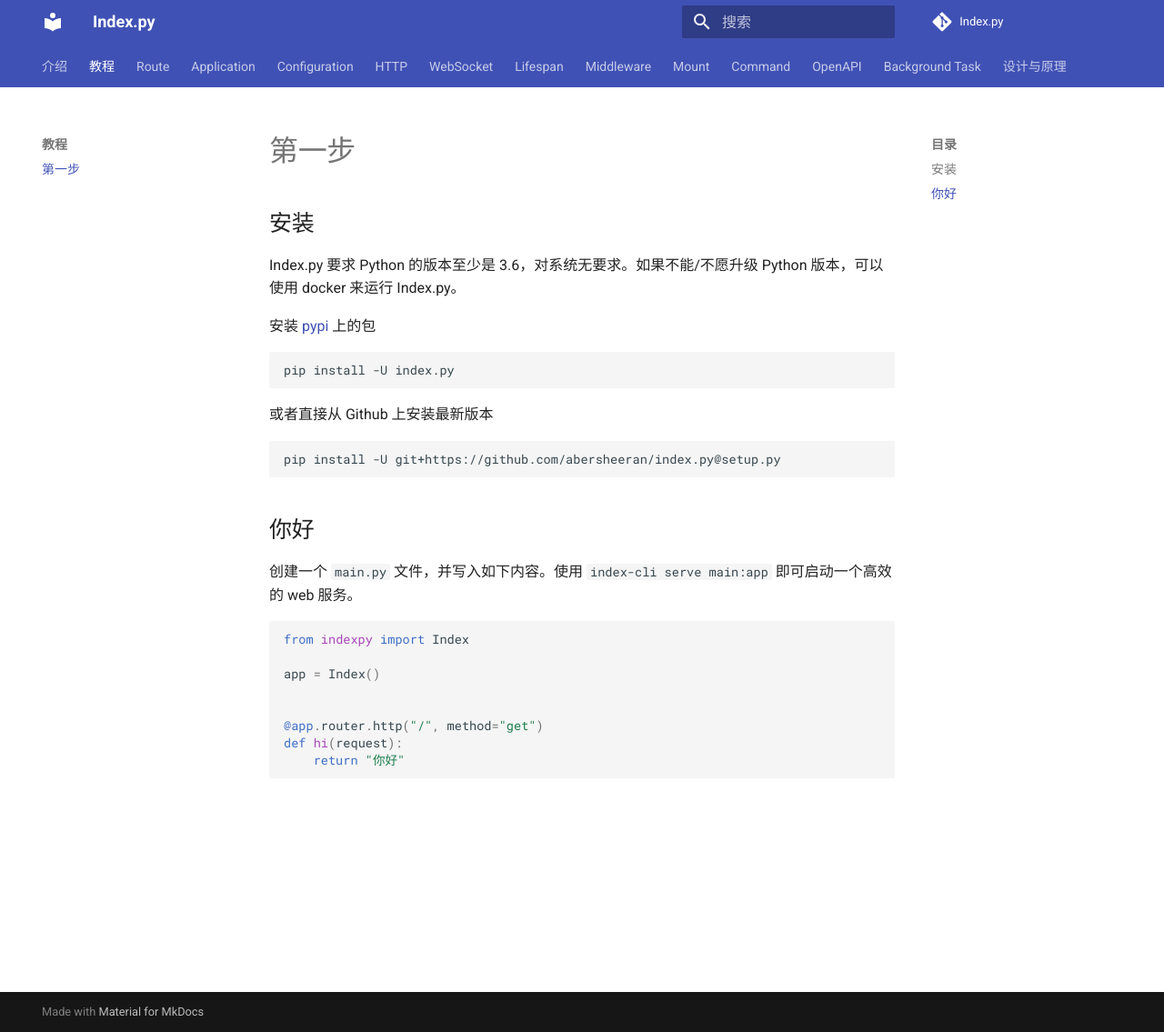
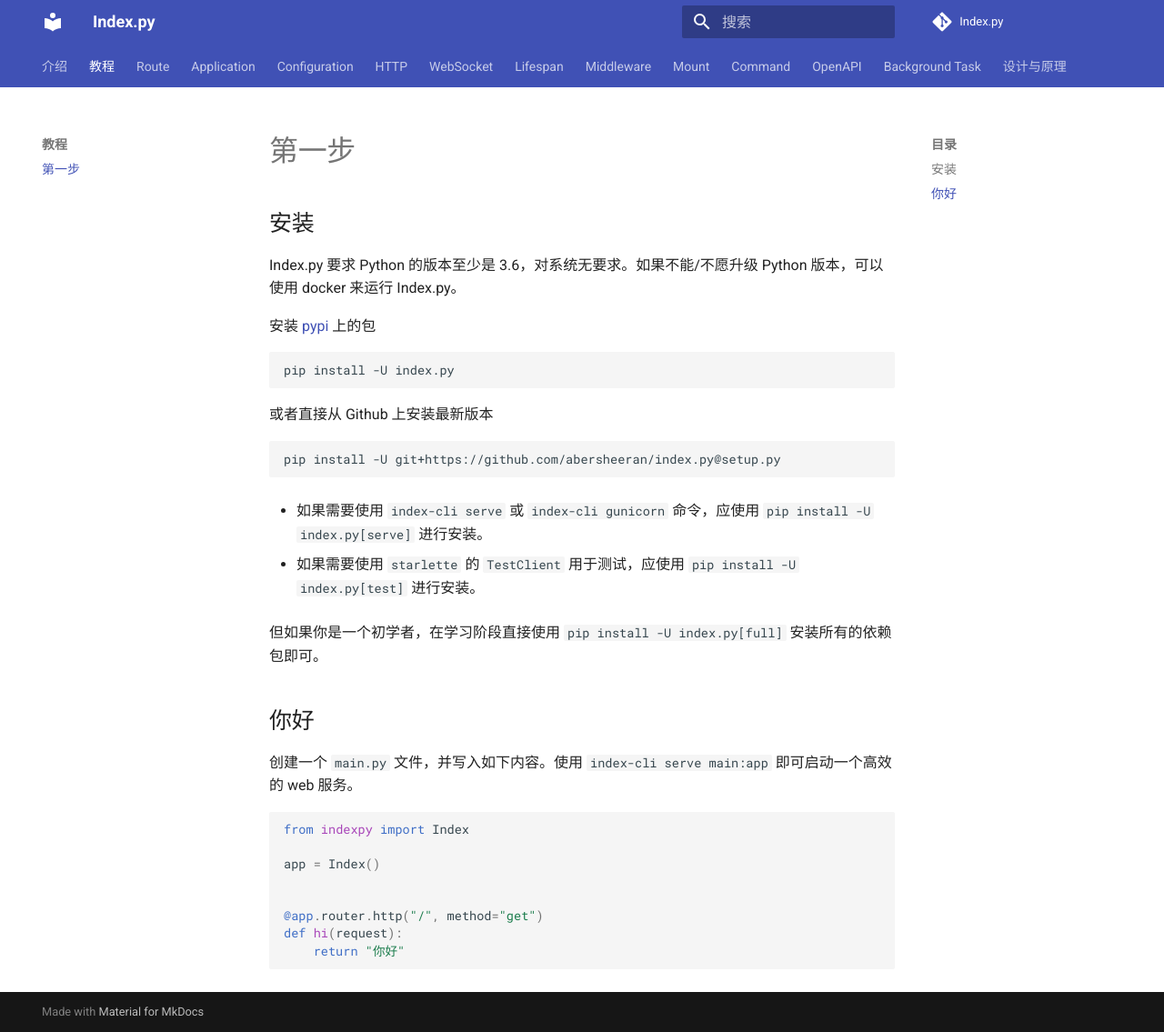
Before and after one commit to abersheeran/kui, an MkDocs documentation site: the page built from docs/firststep/index.md, in a window 1280 px wide and 1135 px high. Shown: the whole window at 91% size. Built offline with MkDocs 1.6.1 and Material for MkDocs 9.7.7, drawn with Linux system fonts in a browser that asks for light colours; comment, search, counter and statistics services are not loaded.

Commit message:
Update docs

````diff
--- a/docs/firststep/index.md
+++ b/docs/firststep/index.md
@@ -14,6 +14,12 @@
 pip install -U git+https://github.com/abersheeran/index.py@setup.py
 ```
 
+- 如果需要使用 `index-cli serve` 或 `index-cli gunicorn` 命令，应使用 `pip install -U index.py[serve]` 进行安装。
+
+- 如果需要使用 `starlette` 的 `TestClient` 用于测试，应使用 `pip install -U index.py[test]` 进行安装。
+
+但如果你是一个初学者，在学习阶段直接使用 `pip install -U index.py[full]` 安装所有的依赖包即可。
+
 ## 你好
 
 创建一个 `main.py` 文件，并写入如下内容。使用 `index-cli serve main:app` 即可启动一个高效的 web 服务。
````
